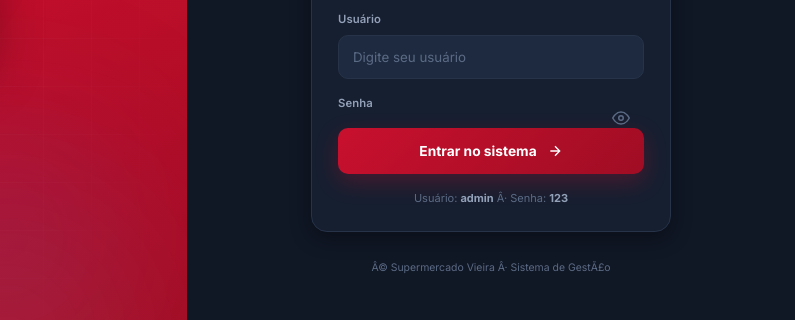
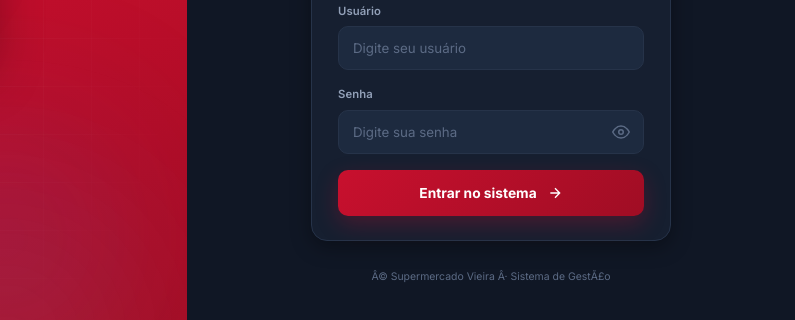
Before and after one commit to jferreiramesquita33-web/SuperMercado-Vierira, a plain HTML site: page index.html in a window 1280 px wide. Shown: the part 346-666 px from the top of the page, 485-1280 px from the left. Drawn offline with Linux system fonts and the light colour scheme.

Commit message:
Corrige tela de login

```diff
--- a/index.html
+++ b/index.html
@@ -64,6 +64,7 @@
         <div class="form-group">
           <label for="admin-password">Senha</label>
           <div class="input-eye">
+            <input type="password" id="admin-password" placeholder="Digite sua senha" autocomplete="current-password">
 
             <button type="button" class="eye-btn" onclick="togglePassword('admin-password', this)" aria-label="Mostrar senha">
               <svg width="18" height="18" viewBox="0 0 24 24" fill="none" stroke="currentColor" stroke-width="2"><path d="M1 12s4-8 11-8 11 8 11 8-4 8-11 8-11-8-11-8z"/><circle cx="12" cy="12" r="3"/></svg>
@@ -74,7 +75,6 @@
           <span id="login-btn-admin-text">Entrar no sistema</span>
           <svg width="16" height="16" viewBox="0 0 24 24" fill="none" stroke="currentColor" stroke-width="2"><path d="M5 12h14M12 5l7 7-7 7"/></svg>
         </button>
-        <p class="login-hint">Usuário: <b>admin</b> Â· Senha: <b>123</b></p>
       </div>
     </div>
 
```
